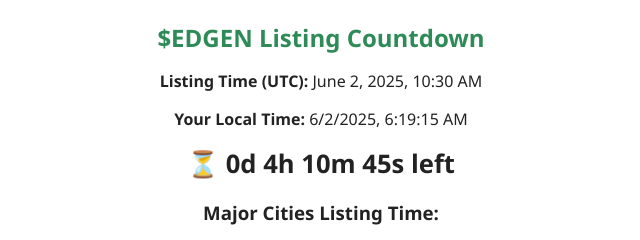
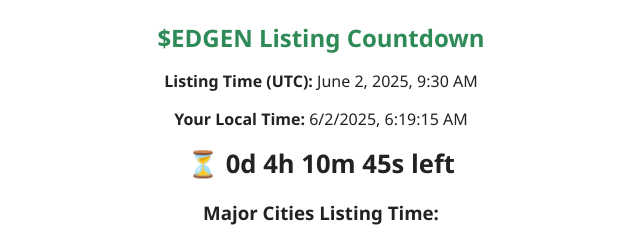
Before and after one commit to itsmesatyavir/listing, a plain HTML site: page index.html in a window 1280 px wide. Shown: the part 154-394 px from the top of the page, 319-959 px from the left. Drawn offline with Linux system fonts and the light colour scheme.

Commit message:
Update index.html

```diff
--- a/index.html
+++ b/index.html
@@ -73,7 +73,7 @@
     <img src="https://layeredge.io/_next/image?url=https%3A%2F%2Fd3b1ytuf3cg77l.cloudfront.net%2Fimg%2Flifecycle.png&w=1920&q=100" alt="EDGEN Logo" class="logo" />
 
     <h2>$EDGEN Listing Countdown</h2>
-    <p><strong>Listing Time (UTC):</strong> June 2, 2025, 10:30 AM</p>
+    <p><strong>Listing Time (UTC):</strong> June 2, 2025, 9:30 AM</p>
     <p><strong>Your Local Time:</strong> <span id="localTime"></span></p>
     <div class="countdown" id="countdown"></div>
     <div class="alert" id="alertMsg">Get ready! Visit the LayerEdge dashboard or exchange to participate in the listing!</div>
```
